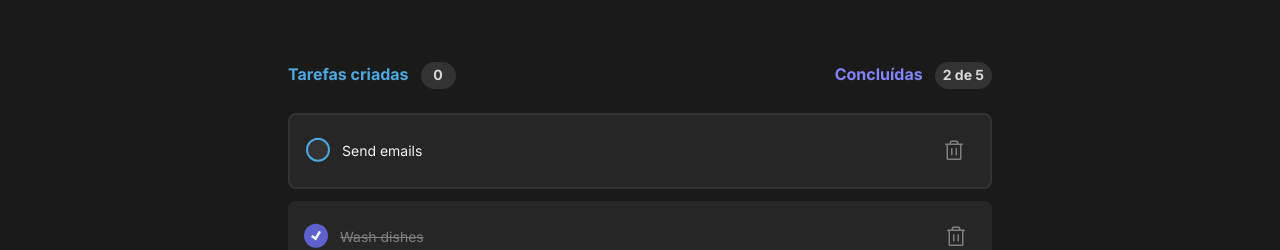
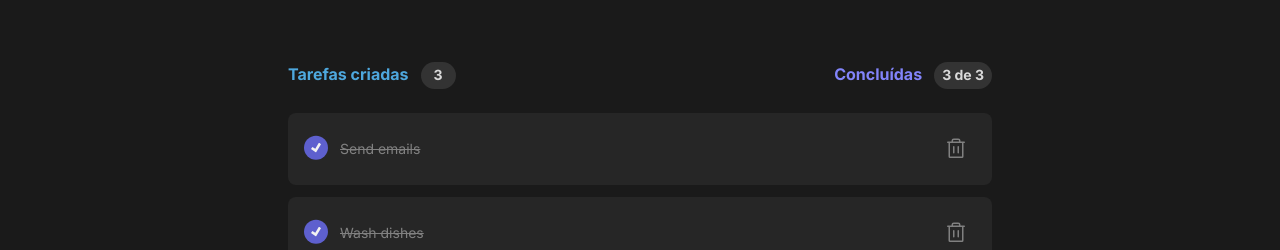
Before and after one commit to rodrigo98rm/todo-app, a React (Vite) app: page / in a window 1280 px wide. Shown: the part 229-479 px from the top of the page. Built offline with nearby package versions, Linux system fonts and the light colour scheme.

Commit message:
Change task status

```diff
--- a/src/App.tsx
+++ b/src/App.tsx
@@ -13,7 +13,7 @@ export interface Task {
 const tasksMock: Task[] = [
   {
     description: 'Send emails',
-    done: false,
+    done: true,
   },
   {
     description: 'Wash dishes',
@@ -45,11 +45,29 @@ function App() {
     setTasks([...tasks]);
   }
 
+  function toggleTaskStatus(index: number) {
+    const [taskToModify] = tasks.splice(index, 1);
+
+    taskToModify.done = !taskToModify.done;
+
+    if (!taskToModify.done) {
+      // Task not done, put it back on top of the list
+      setTasks([taskToModify, ...tasks]);
+    } else {
+      // Send task to bottom of the list
+      setTasks([...tasks, taskToModify]);
+    }
+  }
+
   return (
     <div className={styles.container}>
       <Header />
       <CreateTask addTask={addTask} />
-      <TaskList tasks={tasks} deleteTask={deleteTask} />
+      <TaskList
+        tasks={tasks}
+        deleteTask={deleteTask}
+        toggleTaskStatus={toggleTaskStatus}
+      />
     </div>
   );
 }
--- a/src/components/TaskList/index.tsx
+++ b/src/components/TaskList/index.tsx
@@ -11,6 +11,7 @@ interface HeaderCounterProps {
 interface TaskListProps {
   tasks: Task[];
   deleteTask: (index: number) => void;
+  toggleTaskStatus: (index: number) => void;
 }
 
 function HeaderCounter({ title, count, color }: HeaderCounterProps) {
@@ -28,7 +29,11 @@ function HeaderCounter({ title, count, color }: HeaderCounterProps) {
   );
 }
 
-export function TaskList({ tasks, deleteTask }: TaskListProps) {
+export function TaskList({
+  tasks,
+  deleteTask,
+  toggleTaskStatus,
+}: TaskListProps) {
   function handleDeleteTask(index: number) {
     deleteTask(index);
   }
@@ -37,8 +42,16 @@ export function TaskList({ tasks, deleteTask }: TaskListProps) {
     <div className={styles.container}>
       {/* Header */}
       <div className={styles.header}>
-        <HeaderCounter title="Tarefas criadas" count="0" color="blue" />
-        <HeaderCounter title="Concluídas" count="2 de 5" color="purple" />
+        <HeaderCounter
+          title="Tarefas criadas"
+          count={tasks.length.toString()}
+          color="blue"
+        />
+        <HeaderCounter
+          title="Concluídas"
+          count={`${tasks.filter((t) => t.done).length} de ${tasks.length}`}
+          color="purple"
+        />
       </div>
       {/* Empty View */}
       {!tasks && (
@@ -66,6 +79,9 @@ export function TaskList({ tasks, deleteTask }: TaskListProps) {
                 name=""
                 id=""
                 checked={task.done}
+                onChange={(e) => {
+                  toggleTaskStatus(index);
+                }}
               />
               <p
                 className={
```
Also changed, not shown: 1 other file (tests, documents, lock files or other folders).
